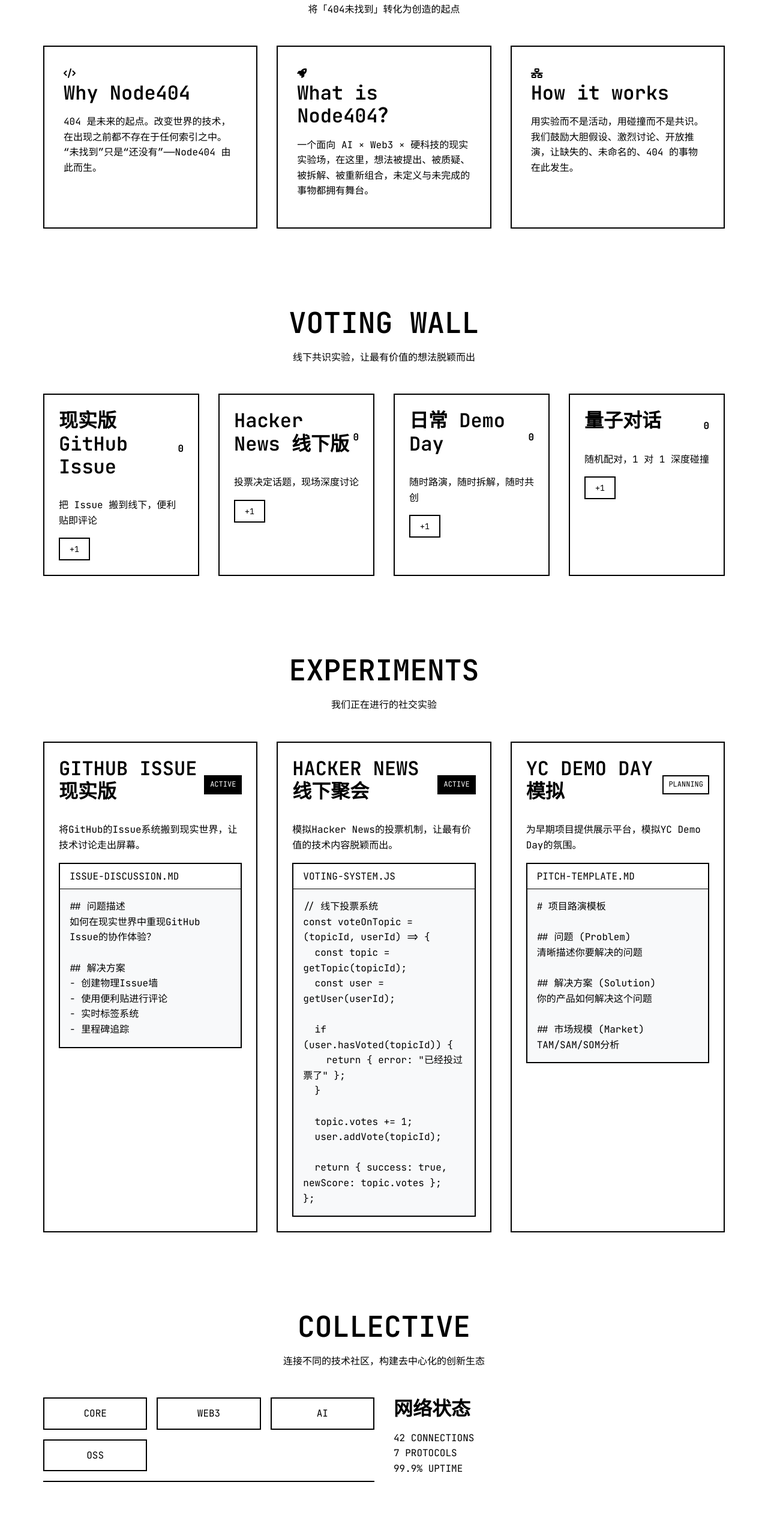
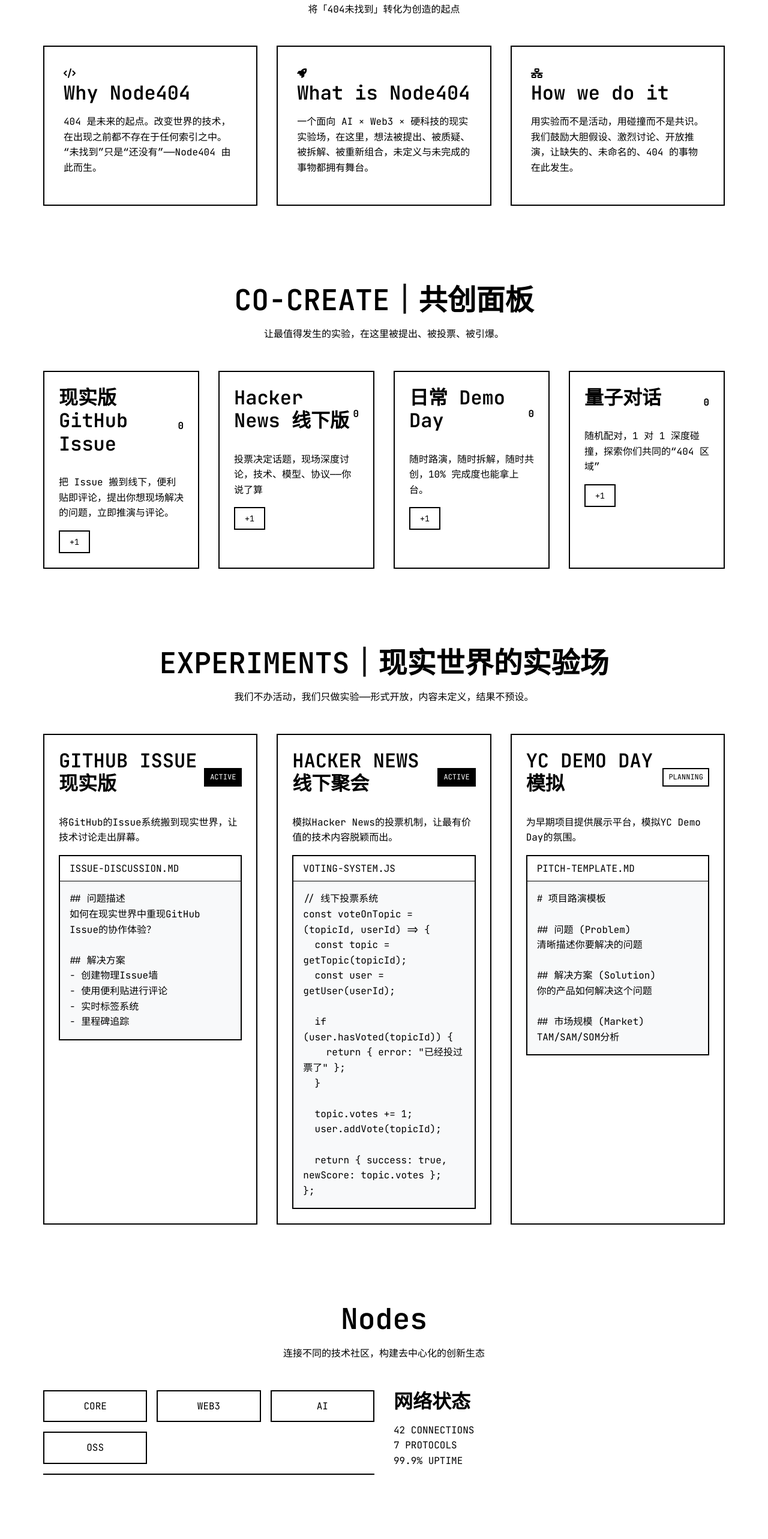
Before and after one commit to frankfika/node404, a plain HTML site: page index.html in a window 1280 px wide. Shown: the part 935-3500 px from the top of the page at 60% size. Drawn offline with Linux system fonts and the light colour scheme.

Commit message:
Update index.html

```diff
--- a/index.html
+++ b/index.html
@@ -20,9 +20,9 @@
             </div>
             <div class="nav-links">
                 <a href="#mission" class="nav-link">MISSION</a>
-                <a href="#voting" class="nav-link">VOTING</a>
+                <a href="#Co-create" class="nav-link">VOTING</a>
                 <a href="#experiments" class="nav-link">EXPERIMENTS</a>
-                <a href="#collective" class="nav-link">COLLECTIVE</a>
+                <a href="#Nodes" class="nav-link">COLLECTIVE</a>
                 <a href="#access" class="nav-link">ACCESS</a>
             </div>
             <div class="nav-actions">
@@ -62,12 +62,12 @@
                 </div>
                 <div class="mission-card">
                     <div class="mission-icon"><i class="fa-solid fa-rocket"></i></div>
-                    <h3>What is Node404？</h3>
+                    <h3>What is Node404</h3>
                     <p>一个面向 AI × Web3 × 硬科技的现实实验场，在这里，想法被提出、被质疑、被拆解、被重新组合，未定义与未完成的事物都拥有舞台。</p>
                 </div>
                 <div class="mission-card">
                     <div class="mission-icon"><i class="fa-solid fa-network-wired"></i></div>
-                    <h3>How it works</h3>
+                    <h3>How we do it</h3>
                     <p>用实验而不是活动，用碰撞而不是共识。我们鼓励大胆假设、激烈讨论、开放推演，让缺失的、未命名的、404 的事物在此发生。</p>
                 </div>
             </div>
@@ -78,8 +78,8 @@
     <section class="voting section" id="voting">
         <div class="container">
             <div class="section-title">
-                <h2>VOTING WALL</h2>
-                <p>线下共识实验，让最有价值的想法脱颖而出</p>
+                <h2>CO-CREATE｜共创面板</h2>
+                <p>让最值得发生的实验，在这里被提出、被投票、被引爆。</p>
             </div>
             <div class="voting-grid">
                 <div class="vote-card" data-topic="github-issue">
@@ -87,7 +87,7 @@
                         <h3>现实版 GitHub Issue</h3>
                         <span class="vote-count">0</span>
                     </div>
-                    <p>把 Issue 搬到线下，便利贴即评论</p>
+                    <p>把 Issue 搬到线下，便利贴即评论，提出你想现场解决的问题，立即推演与评论。</p>
                     <button class="vote-btn">+1</button>
                 </div>
                 <div class="vote-card" data-topic="hacker-news">
@@ -95,7 +95,7 @@
                         <h3>Hacker News 线下版</h3>
                         <span class="vote-count">0</span>
                     </div>
-                    <p>投票决定话题，现场深度讨论</p>
+                    <p>投票决定话题，现场深度讨论，技术、模型、协议——你说了算</p>
                     <button class="vote-btn">+1</button>
                 </div>
                 <div class="vote-card" data-topic="demo-day">
@@ -103,7 +103,7 @@
                         <h3>日常 Demo Day</h3>
                         <span class="vote-count">0</span>
                     </div>
-                    <p>随时路演，随时拆解，随时共创</p>
+                    <p>随时路演，随时拆解，随时共创，10% 完成度也能拿上台。</p>
                     <button class="vote-btn">+1</button>
                 </div>
                 <div class="vote-card" data-topic="quantum-discussion">
@@ -111,7 +111,7 @@
                         <h3>量子对话</h3>
                         <span class="vote-count">0</span>
                     </div>
-                    <p>随机配对，1 对 1 深度碰撞</p>
+                    <p>随机配对，1 对 1 深度碰撞，探索你们共同的“404 区域”</p>
                     <button class="vote-btn">+1</button>
                 </div>
             </div>
@@ -122,8 +122,8 @@
     <section class="experiments section" id="experiments">
         <div class="container">
             <div class="section-title">
-                <h2>EXPERIMENTS</h2>
-                <p>我们正在进行的社交实验</p>
+                <h2>EXPERIMENTS｜现实世界的实验场</h2>
+                <p>我们不办活动，我们只做实验——形式开放，内容未定义，结果不预设。</p>
             </div>
 
             <div class="experiments-grid">
@@ -202,7 +202,7 @@
     <section class="network section" id="collective">
         <div class="container">
             <div class="section-title">
-                <h2>COLLECTIVE</h2>
+                <h2>Nodes</h2>
                 <p>连接不同的技术社区，构建去中心化的创新生态</p>
             </div>
 
@@ -260,12 +260,17 @@
                                 <div class="terminal-content">
                                     ## 第一步：了解我们<br>
                                     阅读我们的实验文档和社区指南<br><br>
-                                    ## 第二步：选择实验<br>
-                                    从正在进行的实验中选择你感兴趣的<br><br>
-                                    ## 第三步：提交申请<br>
-                                    通过GitHub提交你的参与申请<br><br>
-                                    ## 第四步：加入社区<br>
-                                    获得邀请后，加入我们的Discord和线下聚会
+                                    ## 第二步：进入结点<br>
+                                    选择你喜欢的方式连接 404 网络<br><br>
+                                    - 加入微信群
+                                    - 加入 Discord
+                                    - 关注线下活动发布
+                                    ## 第三步：找到连接<br>
+                                    通过根据兴趣与背景选择你的方向：
+                                    - AI / Web3 / OSS / 硬科技
+                                    任何你正在思考的“404 区域”都可以。<br><br>
+                                    ## 第四步：参与实验<br>
+                                    来到线下参加 Open-as-Experiment
                                 </div>
                             </div>
                         </div>
```
